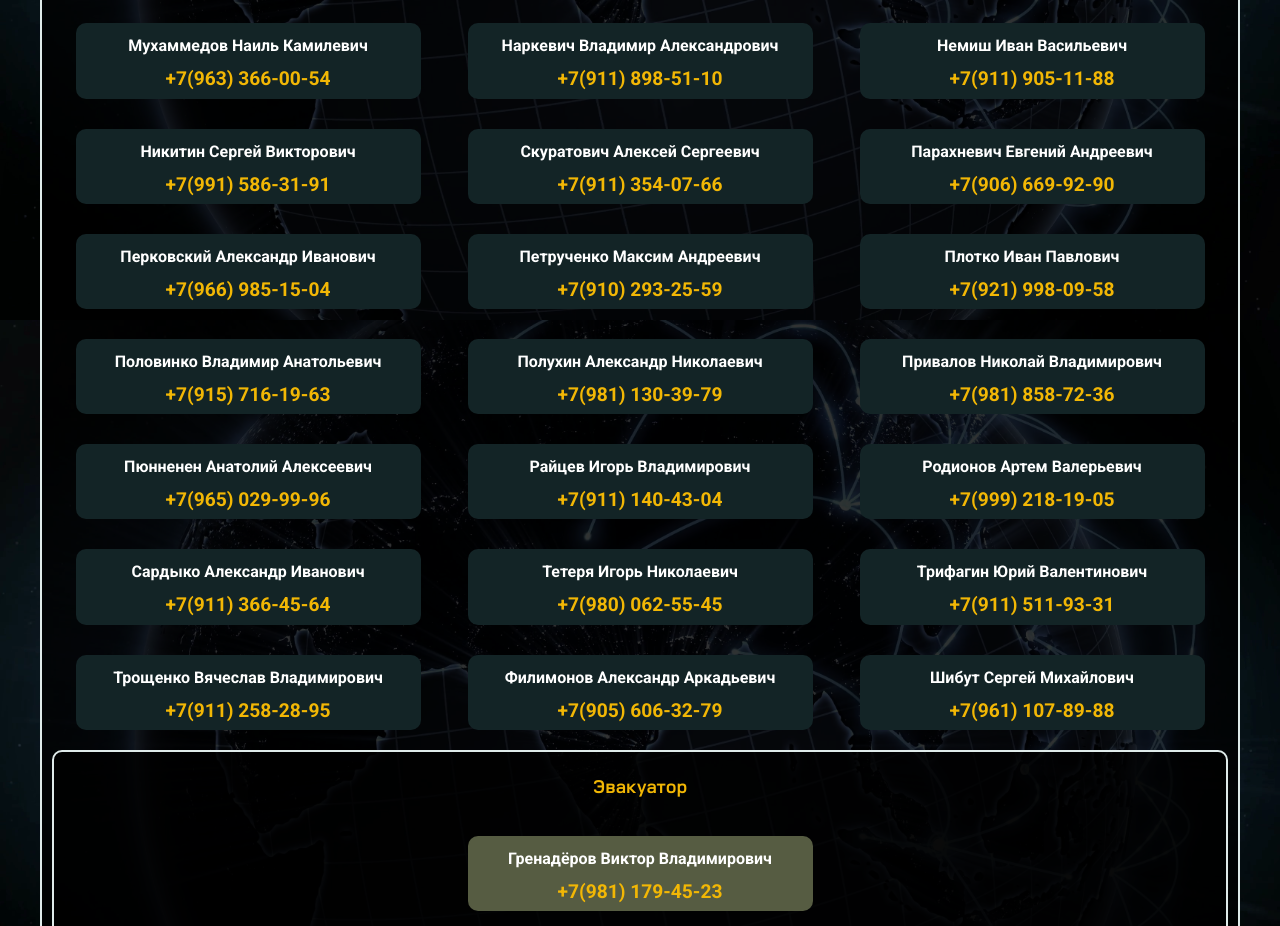
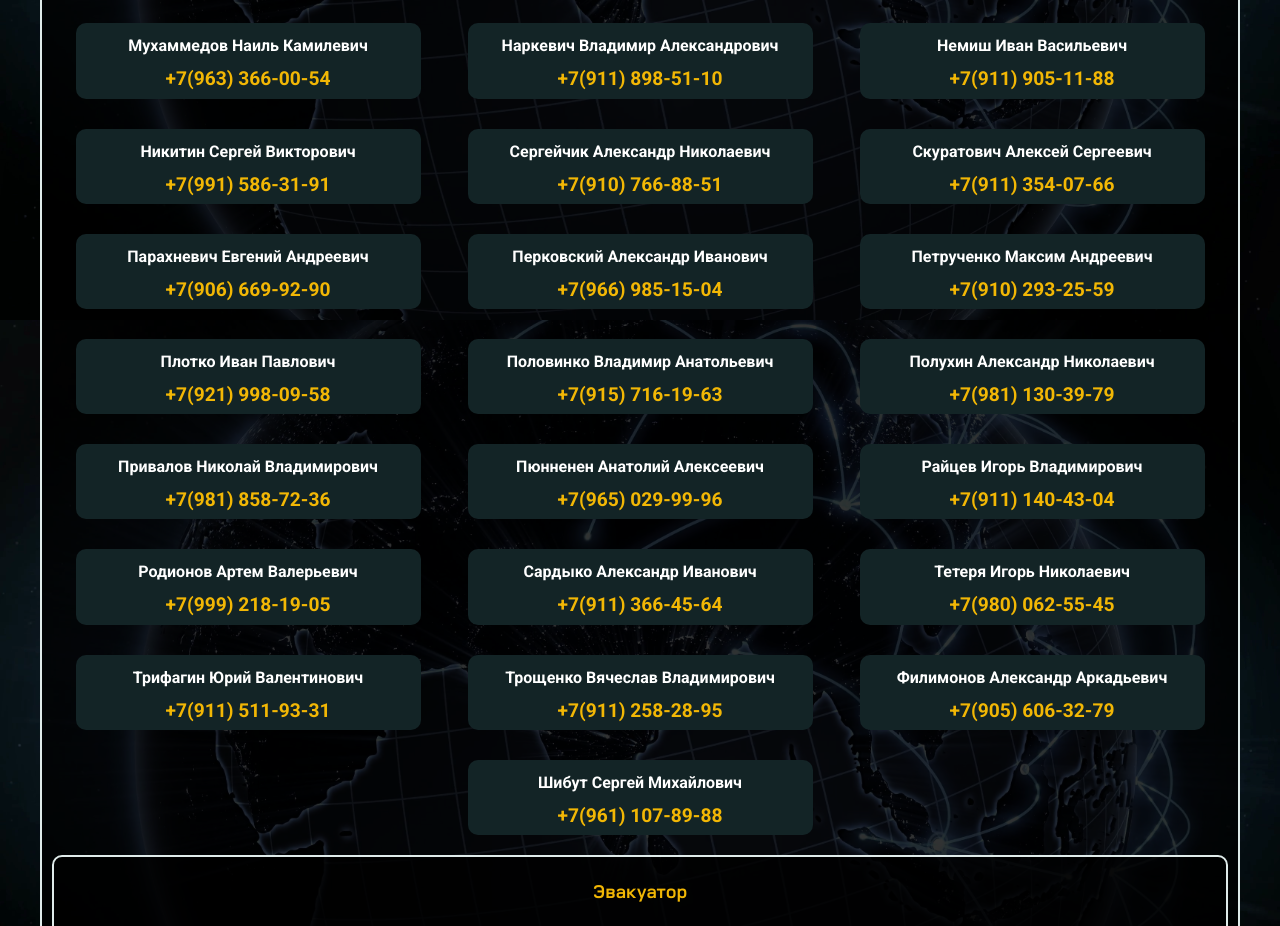
Before and after one commit to CheshirCode/soglasovanie-DCO, a plain HTML site: page index.html in a window 1280 px wide. Shown: the part 6880-7806 px from the top of the page. Drawn offline with nearby package versions, Linux system fonts and the light colour scheme; files whose address does not match are found by name.

Commit message:
Update index.html

```diff
--- a/index.html
+++ b/index.html
@@ -609,6 +609,12 @@
 						</div>
 					</div>
 					<div class="phone__card">
+						<div class="full-name__text">Сергейчик Александр Николаевич</div>
+						<div class="number-field">
+							<a href="tel:+79107668851">+7(910) 766-88-51</a>
+						</div>
+					</div>
+					<div class="phone__card">
 						<div class="full-name__text">Скуратович Алексей Сергеевич</div>
 						<div class="number-field">
 							<a href="tel:+79113540766">+7(911) 354-07-66</a>
```
